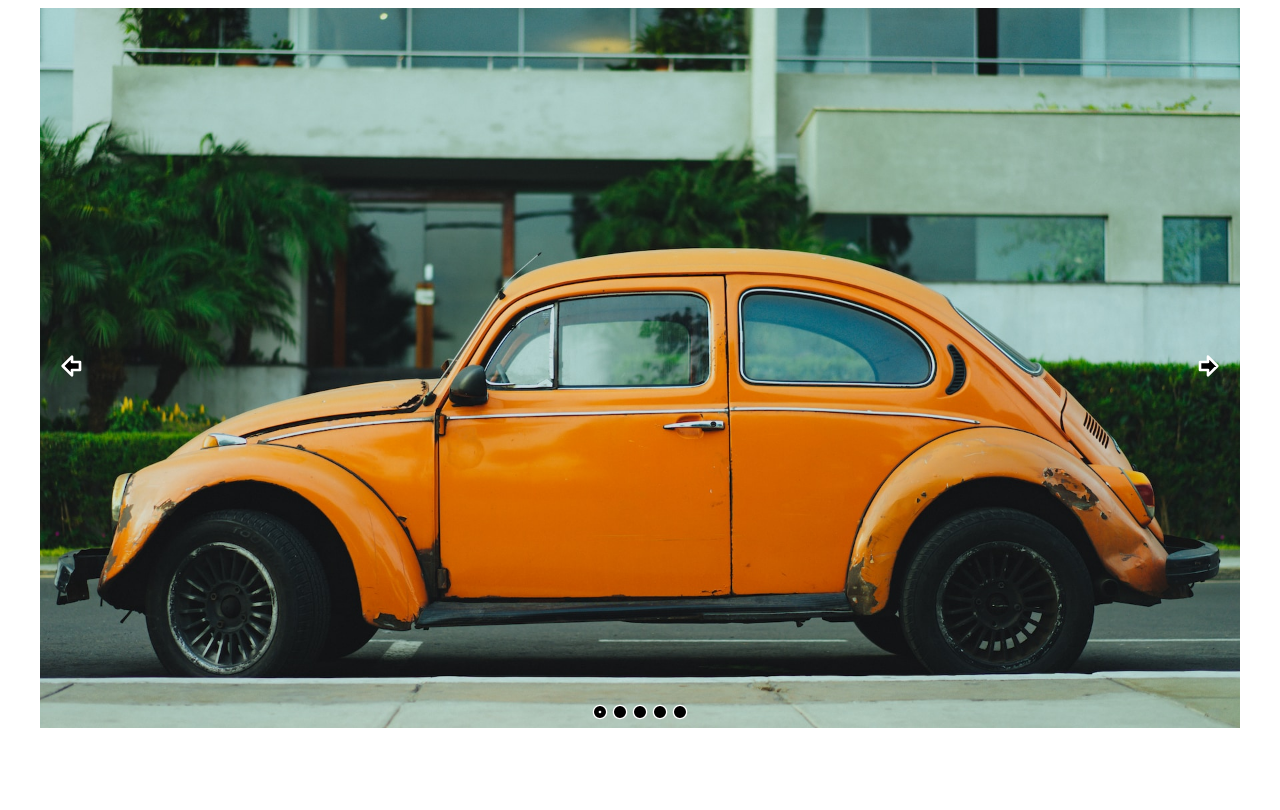
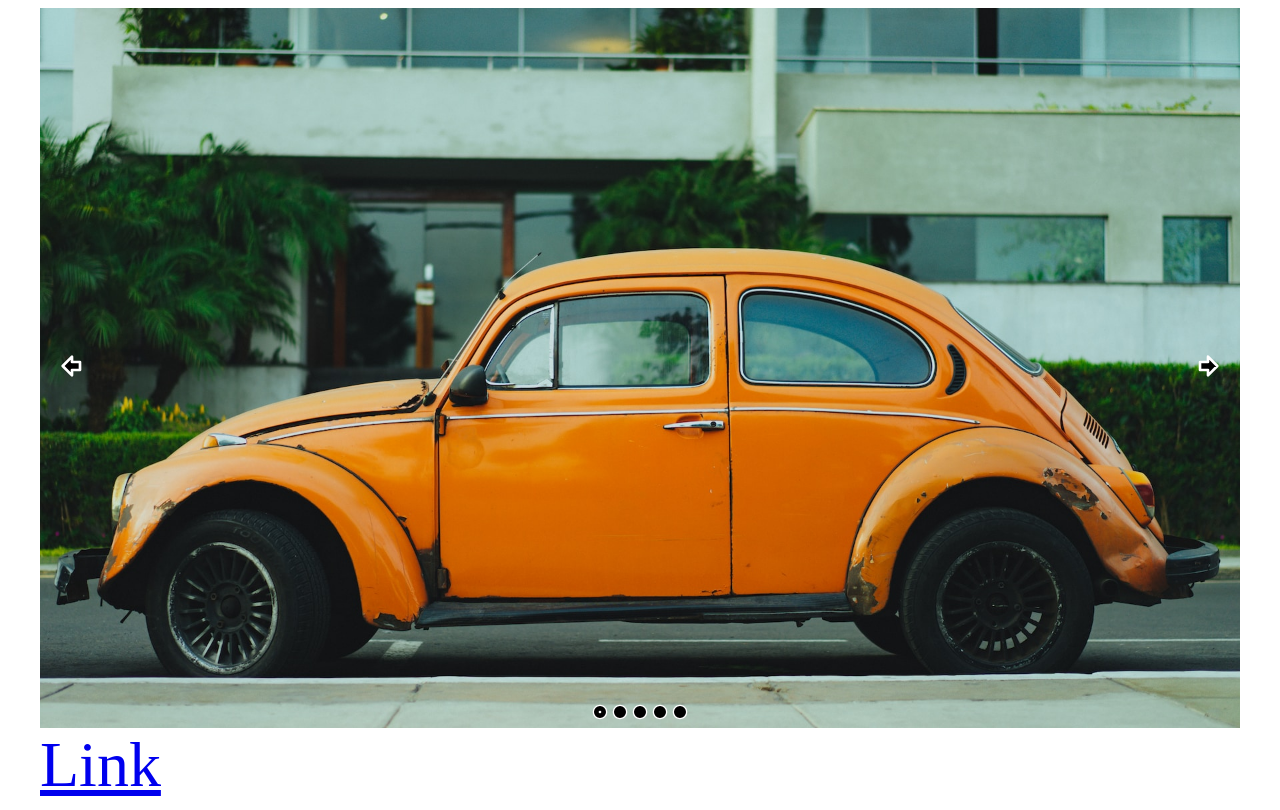
Before and after one commit to Annie-Huang/react-image-slider, a React (Vite) app: page / in a window 1280 px wide. Built offline with nearby package versions, Linux system fonts and the light colour scheme.

Commit message:
Add the <a>Link</a> beneath the <ImageSide> in App.tsx

```diff
--- a/src/App.tsx
+++ b/src/App.tsx
@@ -24,6 +24,10 @@ function App() {
       }}
     >
       <ImageSlider images={IMAGES} />
+
+      <a href='/' style={{ fontSize: '4rem' }}>
+        Link
+      </a>
     </div>
   );
 }
```
